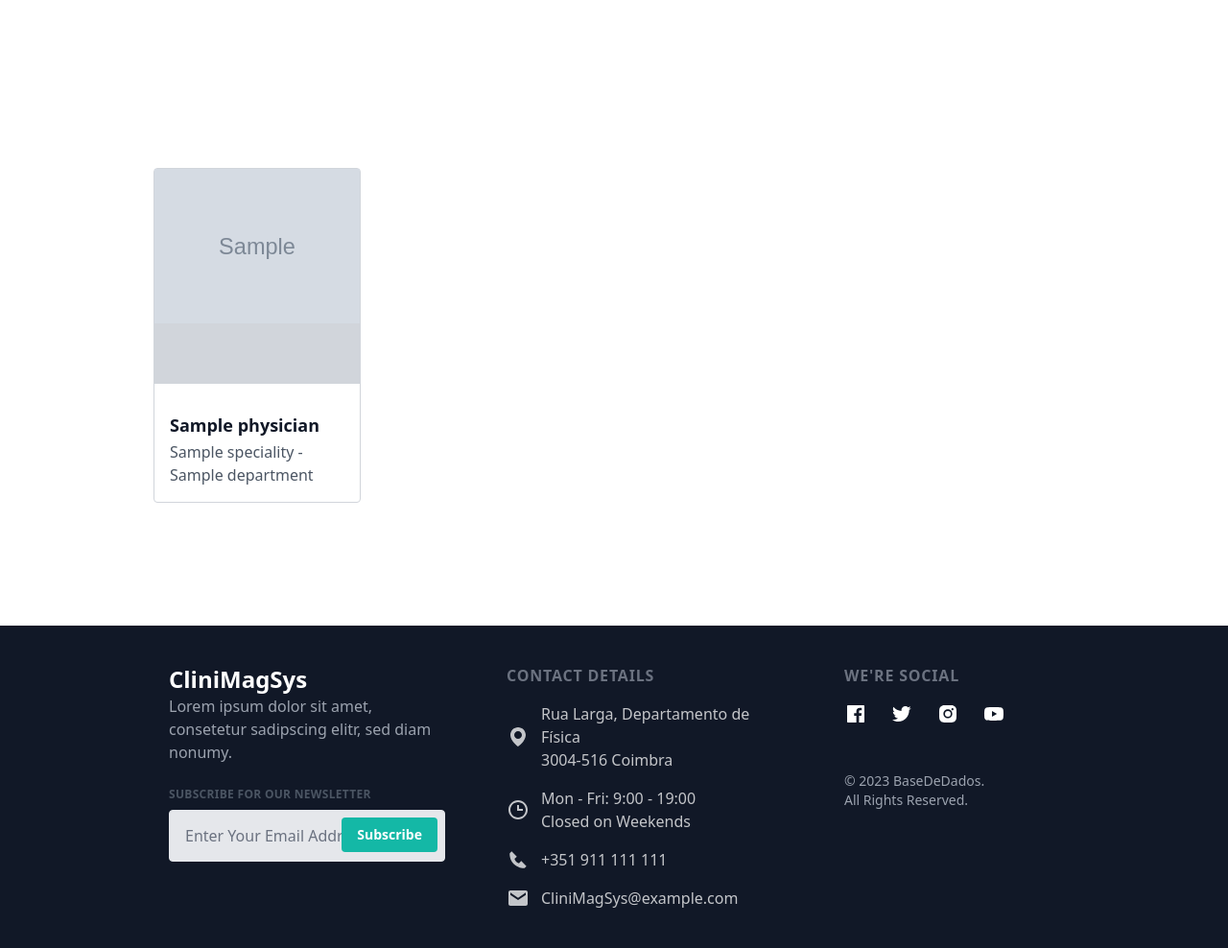
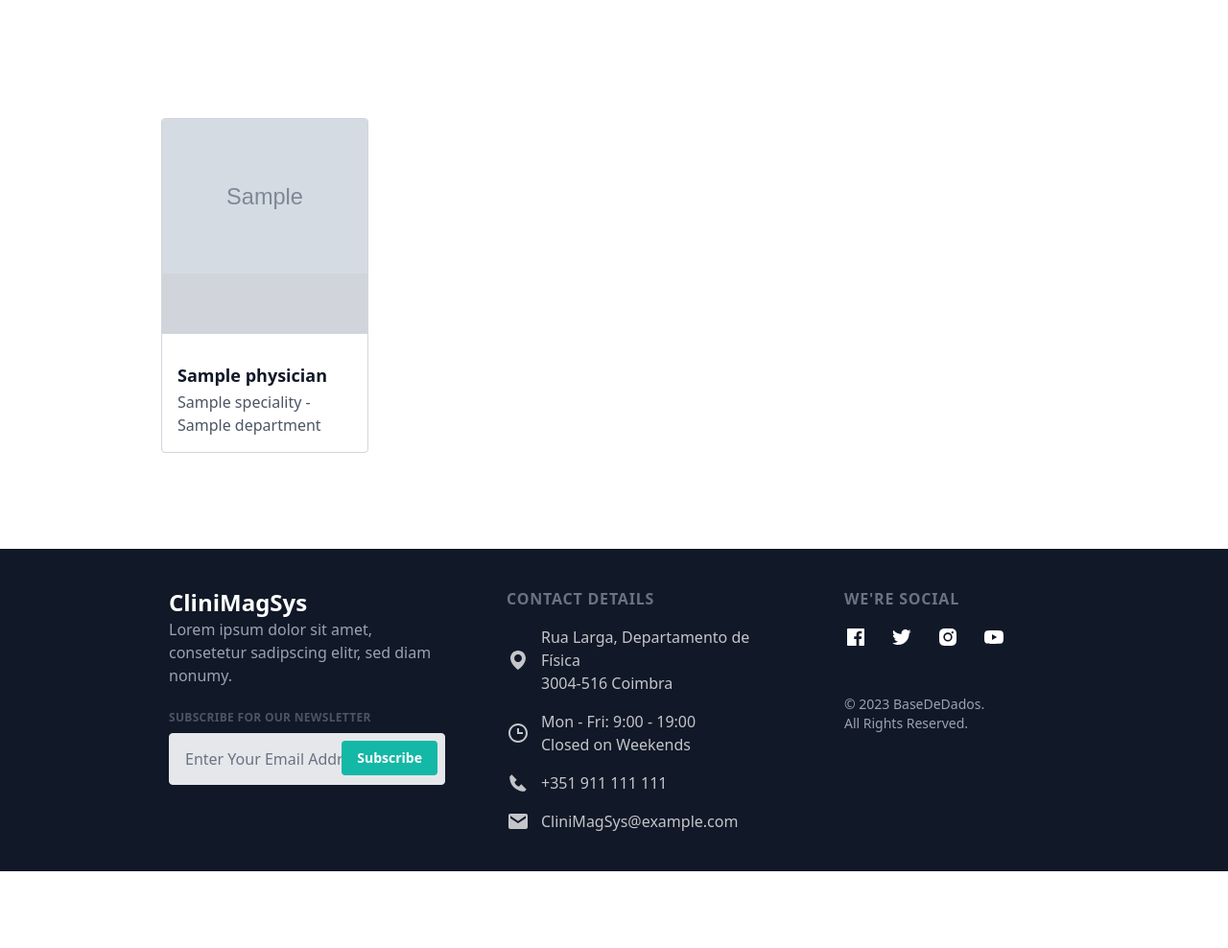
Before and after one commit to AzoreanBoy/hospitalMS, a Django app: page /physicians/ in a window 1280 px wide. Shown: the part 161-1149 px from the top of the page at 96% size. After the commit the page ends 1069 px from the top, so only its background shows below. Run offline with Django 4.2, Linux system fonts and the light colour scheme; tables that the repository leaves empty hold one stand-in row (values such as "Sample post"); grey boxes marked "Sample" are stand-in pictures; parts of the project's set-up code (start-up, migrations or seed data) failed here and were passed over; some libraries are stand-ins or nearby versions.

Commit message:
Update Physicians Page
Atualizei a pagina do physician para mostrar os medicos direitinhos que tinha um erro

```diff
--- a/app/templates/app/physicians.html
+++ b/app/templates/app/physicians.html
@@ -29,18 +29,19 @@
   </section>
   {% endcomment %}
 
-  <section class="relative bg-white px-4 sm:px-8 lg:px-16 xl:px-40 2xl:px-64 py-32">
-    <div class="md:flex mt-12 md:-mx-4">
+    <section class="relative bg-white px-4 sm:px-8 lg:px-16 xl:px-40 2xl:px-64 py-20">
+        <div class="md:flex md:flex-wrap mt-6 md:-mx-4">
             {% for doctor in physicians %}
-        <a href="{% url 'physiciandetails' 'doctor.id_card_number' %}" class="md:px-4 md:w-1/2 xl:w-1/4">
+                <a href="{% url 'physiciandetails' '{{ doctor.id_card_number }}' %}"
+                   class="md:px-4 md:w-1/2 xl:w-1/4 my-5 mx-2">
                     <div>
                         <div class="bg-white rounded border border-gray-300">
                             <div class="w-full h-56 overflow-hidden bg-gray-300">
-                <img src="{{doctor.image}}" alt="Doctor {{doctor.name}}">
+                                <img src="{{ doctor.image }}" alt="Doctor {{ doctor.name }}">
                             </div>
                             <div class="p-4">
                                 <p class="text-lg font-semibold leading-tight mt-4">{{ doctor.name }}</p>
-                <p class="text-gray-600 mt-1">{{ doctor.speciality }} - {{doctor.department}}</p>
+                                <p class="text-gray-600 mt-1">{{ doctor.speciality }} - {{ doctor.department }}</p>
                             </div>
                         </div>
                     </div>
--- a/theme/static/css/dist/styles.css
+++ b/theme/static/css/dist/styles.css
@@ -859,6 +859,11 @@ select {
   margin-bottom: 1.25rem;
 }
 
+.mx-2 {
+  margin-left: 0.5rem;
+  margin-right: 0.5rem;
+}
+
 .-mb-3 {
   margin-bottom: -0.75rem;
 }
@@ -1053,6 +1058,10 @@ select {
 
 .max-w-screen-md {
   max-width: 768px;
+}
+
+.flex-auto {
+  flex: 1 1 auto;
 }
 
 .table-auto {
@@ -1711,6 +1720,10 @@ select {
     max-width: 28rem;
   }
 
+  .md\:flex-1 {
+    flex: 1 1 0%;
+  }
+
   .md\:flex-row {
     flex-direction: row;
   }
```
Lines whose indentation alone changed are shown as unchanged.
